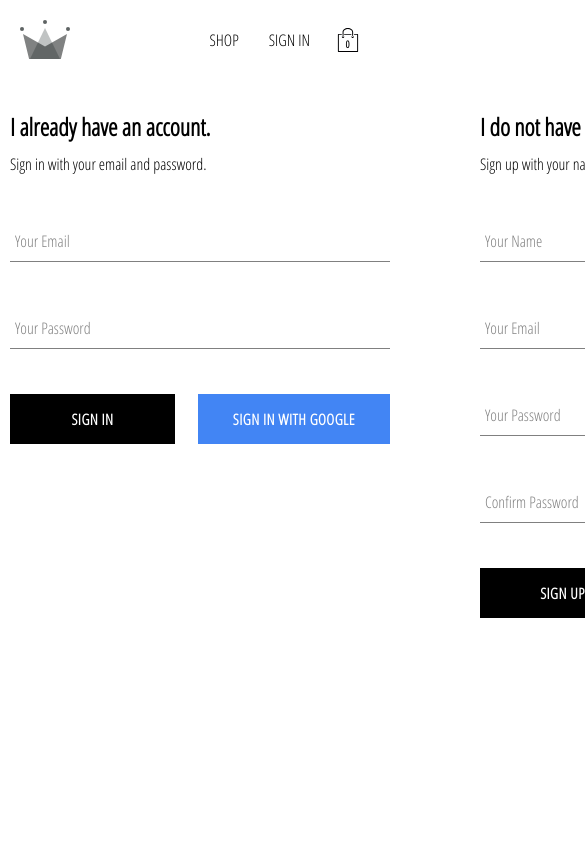
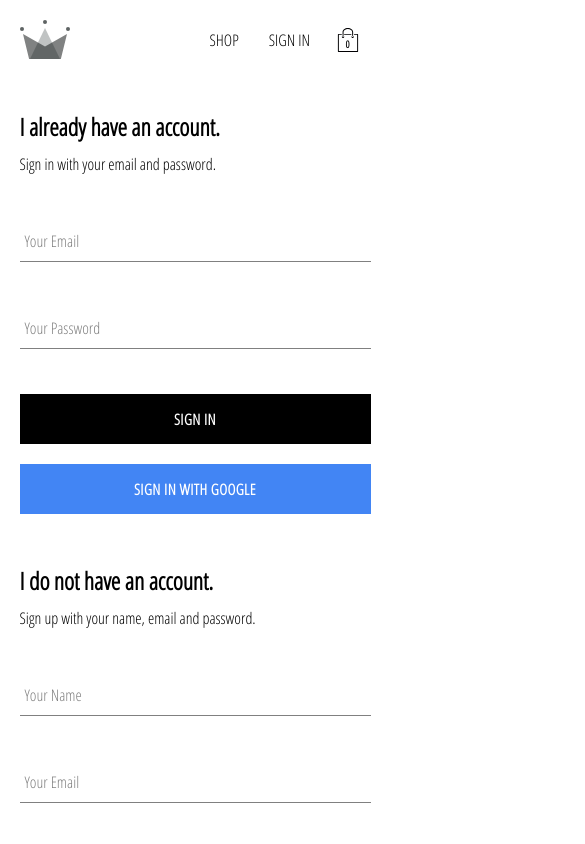
Before and after one commit to IamManchanda/crown-clothing-ecom-preact, a React (Create React App) app: page /auth in a window 390 px wide. Shown: the top 844 px of the page, 585 px wide, since content can reach past the window. Built offline with nearby package versions, Linux system fonts and the light colour scheme; no server answers.

Commit message:
Mobile responsiveness in auth page

```diff
--- a/src/components/sign-in.js
+++ b/src/components/sign-in.js
@@ -14,6 +14,11 @@ const SignInStyled = styled.div`
   width: 380px;
   display: flex;
   flex-direction: column;
+
+  @media screen and (max-width: 991px) {
+    width: 90vw;
+    margin: 0 auto 40px;
+  }
 `;
 
 const TitleStyled = styled.h2`
@@ -23,6 +28,16 @@ const TitleStyled = styled.h2`
 const ButtonGroupStyled = styled.div`
   display: flex;
   justify-content: space-between;
+
+  @media screen and (max-width: 991px) {
+    flex-direction: column;
+
+    button {
+      &:first-child {
+        margin-bottom: 20px;
+      }
+    }
+  }
 `;
 
 const SignIn = ({ googleSignInStart, emailSignInStart }) => {
--- a/src/components/sign-up.js
+++ b/src/components/sign-up.js
@@ -11,6 +11,11 @@ const SignUpStyled = styled.div`
   width: 380px;
   display: flex;
   flex-direction: column;
+
+  @media screen and (max-width: 991px) {
+    width: 90vw;
+    margin: 0 auto;
+  }
 `;
 
 const TitleStyled = styled.h2`
--- a/src/pages/auth.js
+++ b/src/pages/auth.js
@@ -9,6 +9,11 @@ const AuthPageStyled = styled.div`
   display: flex;
   justify-content: space-between;
   margin: 30px auto;
+
+  @media screen and (max-width: 991px) {
+    width: 100%;
+    flex-direction: column;
+  }
 `;
 
 const AuthPage = () => (
```
